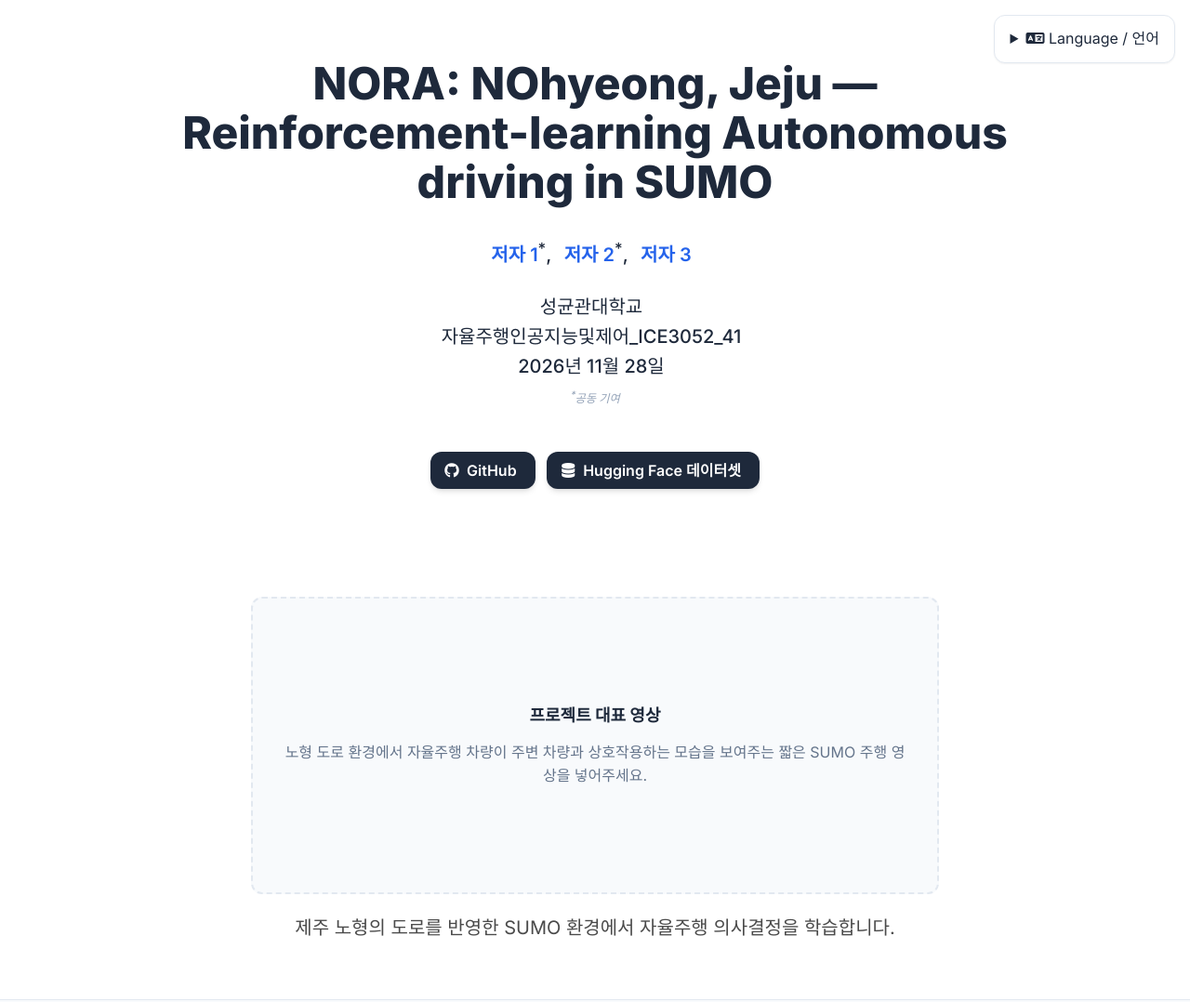
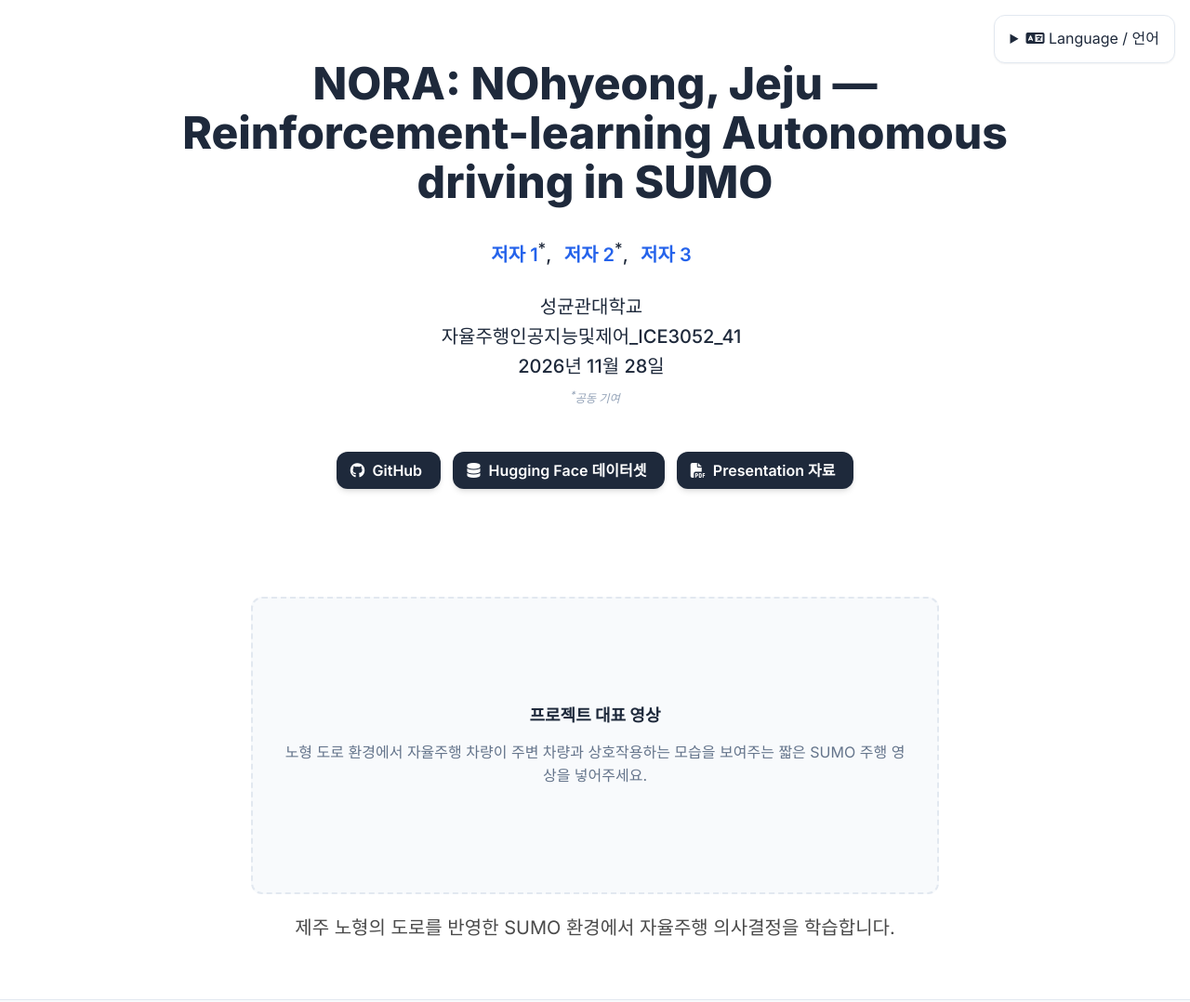
Before and after one commit to tom020723/nora-project, a plain HTML site: page index.html in a window 1280 px wide. Shown: the top 1078 px of the page at 93% size. Drawn offline with nearby package versions, Linux system fonts and the light colour scheme; some icons are missing.

Commit message:
feat: add external-link for presentation

```diff
--- a/index.html
+++ b/index.html
@@ -240,6 +240,13 @@
                     <span>Hugging Face 데이터셋</span>
                   </a>
                 </span>
+                <span class="link-block">
+                  <a href="static/pdfs/sample.pdf" target="_blank" rel="noopener noreferrer"
+                     class="external-link button is-normal is-rounded is-dark">
+                    <span class="icon"><i class="fas fa-file-pdf"></i></span>
+                    <span>Presentation 자료</span>
+                  </a>
+                </span>
               </div>
             </div>
         </div>
```
Also changed, not shown: index.en.html (+7 -0 lines).
